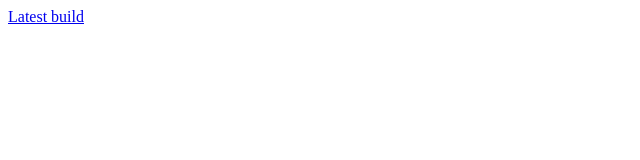
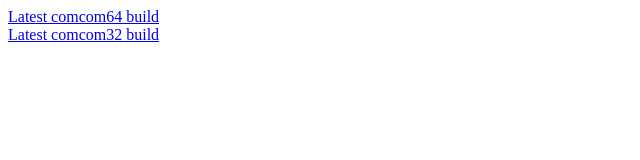
Before and after one commit to dosemu2/comcom64, a plain HTML site: page index.html in a window 1280 px wide. Shown: the whole page, without its empty margins (0-640 px from the left). Drawn offline with Linux system fonts and the light colour scheme.

Commit message:
deploy: 0a85e4aa085f96626fd96b332493f0d574f9dd06

```diff
--- a/index.html
+++ b/index.html
@@ -1 +1,2 @@
-<a href="files/comcom64.zip">Latest build</a>
+<a href="files/comcom64.zip">Latest comcom64 build</a><br>
+<a href="files/comcom32.zip">Latest comcom32 build</a><br>
```
Also changed, not shown: 2 other files.
